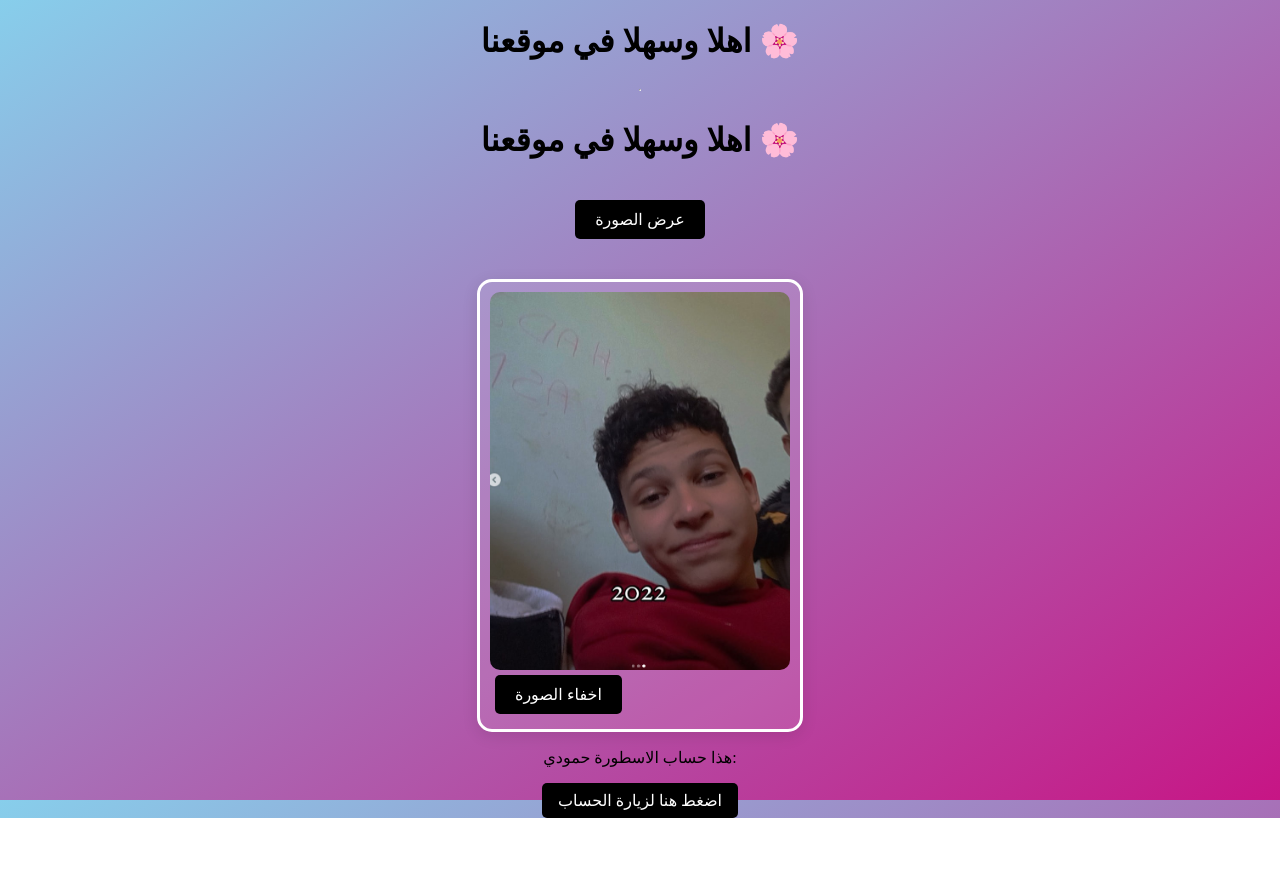
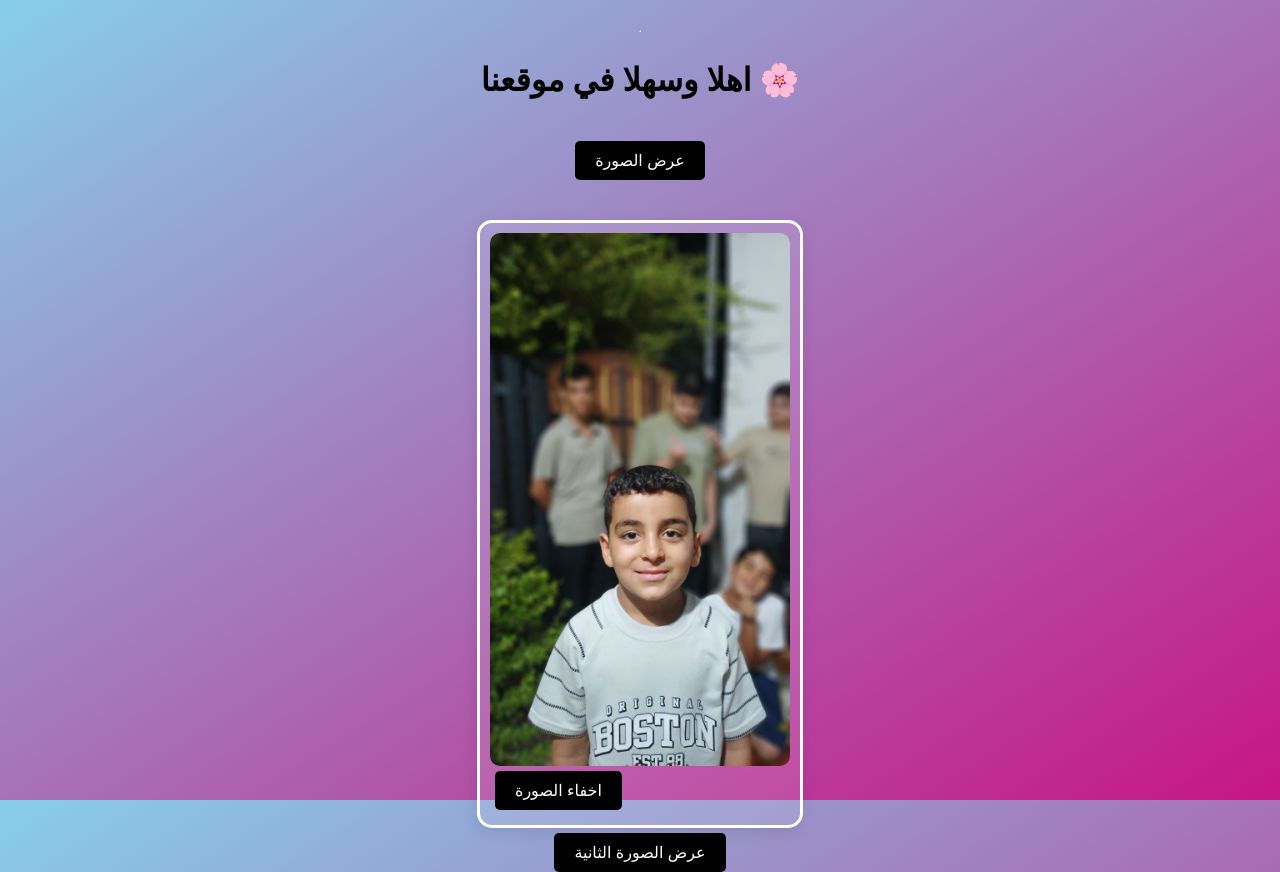
Before and after one commit to a2sr3/-Ali1, a plain HTML site: page index.html in a window 1280 px wide. Both pictures are taken after a click on the button "عرض الصورة". Before the commit the page ends 818 px from the top, so only its background shows below. Drawn offline with Linux system fonts and the light colour scheme.

Commit message:
Update index.html

```diff
--- a/index.html
+++ b/index.html
@@ -67,12 +67,14 @@
     <h1>اهلا وسهلا في موقعنا 🌸</h1>
     <button class="show-image-btn" onclick="document.getElementById('image-frame').style.display='block'">عرض الصورة</button>
     <div id="image-frame">
-        <img id="myImage" src="imge/moh.jpg" alt="لم تظهر الصورة ">
+        <img id="myImage" src="imge/fadel.jpg" alt="لم تظهر الصورة ">
         <button class="hide-image-btn" onclick="document.getElementById('image-frame').style.display='none'">اخفاء الصورة</button>
     </div>
 </div></div>
-
-<p>هذا حساب الاسطورة حمودي:</p>
-<a href="https://www.instagram.com/fizex_x?utm_source=ig_web_button_share_sheet&igsh=ZDNlZDc0MzIxNw==" target="_blank" style="color:#fff; background:#000; padding:8px 16px; border-radius:5px; text-decoration:none; display:inline-block;">اضغط هنا لزيارة الحساب</a>
+<div id="image-frame-2" style="display:none; margin-top:20px; border:3px solid #fff; border-radius:15px; padding:10px; background:rgba(255,255,255,0.1); box-shadow:0 4px 16px rgba(0,0,0,0.1);">
+    <img id="myImage2" src="imge/mohammed.jpg" alt="لم تظهر الصورة الثانية" style="max-width:300px; height:auto; border-radius:10px; display:block;">
+    <button class="hide-image-btn" onclick="document.getElementById('image-frame-2').style.display='none'">اخفاء الصورة الثانية</button>
+</div>
+<button class="show-image-btn" onclick="document.getElementById('image-frame-2').style.display='block'">عرض الصورة الثانية</button>
 </body>
 </html>
```
